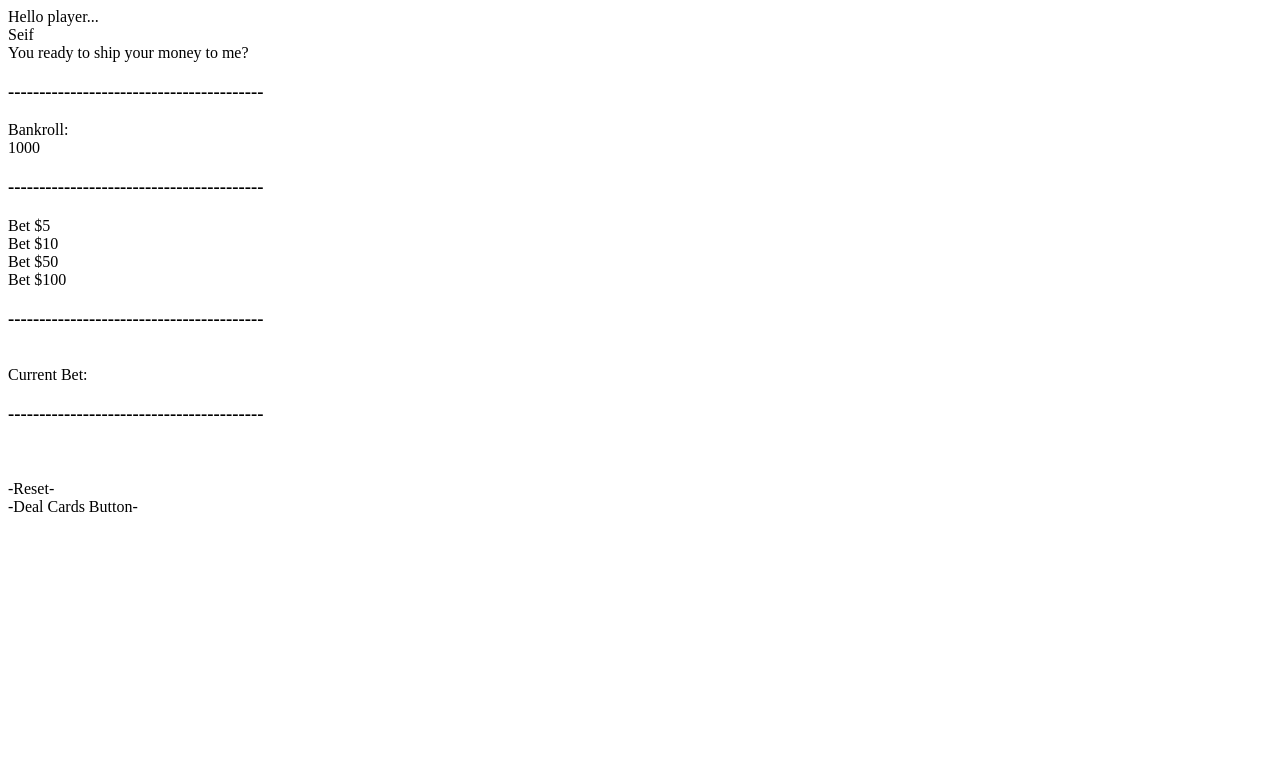
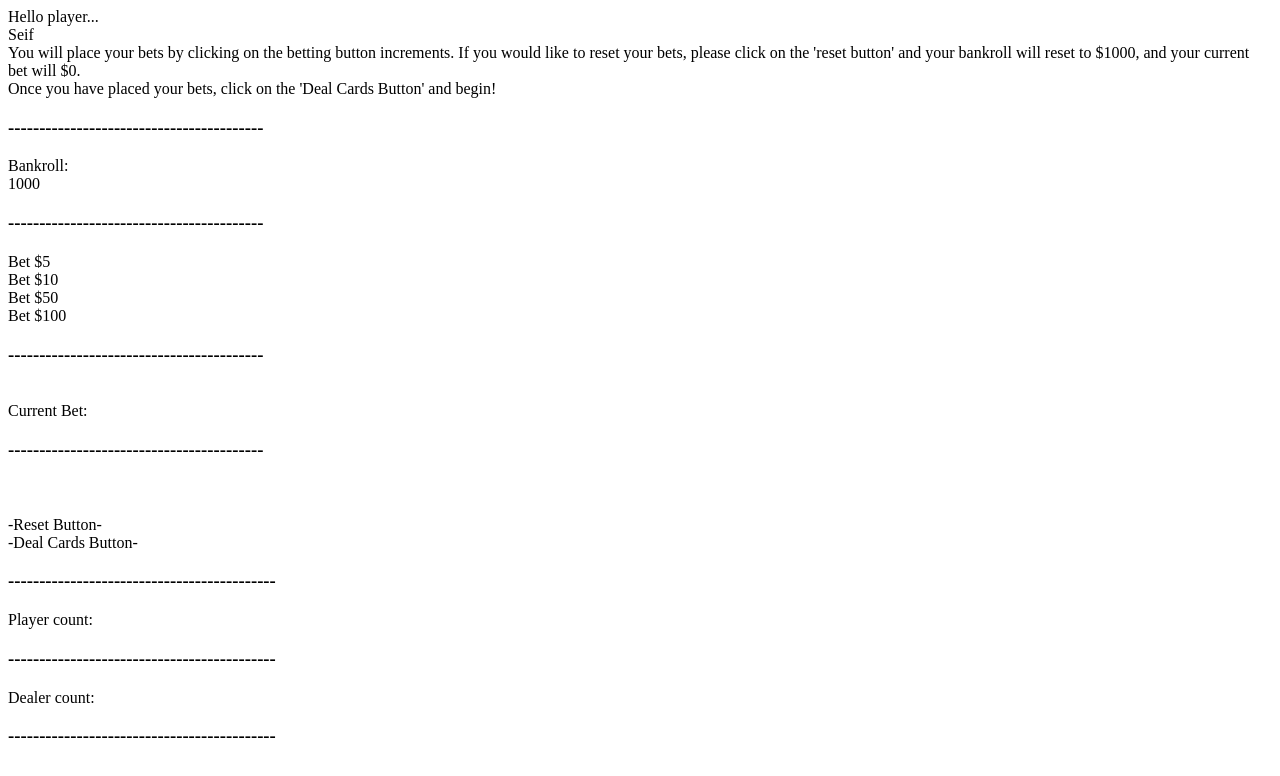
Before and after one commit to Dorani/BlackJack, a plain HTML site: page index.html in a window 1280 px wide. Drawn offline with nearby package versions, Linux system fonts and the light colour scheme.

Commit message:
added to html, struggling with my game function

```diff
--- a/app.js
+++ b/app.js
@@ -1,5 +1,8 @@
 var bankRoll = 1000;
 var currentBet = 0;
+var player = '';
+var dealer = '';
+
 
 
 
@@ -61,17 +64,19 @@ var currentBet = 0;
 		}
 		console.log(deckOfCards);
 
-
+//end of code dojo help
 
 		return shuffle(deckOfCards);
 	}
 myDeck = shuffle(myDeck);
 
 
-	function deal(){
-
-
-	}
+	// //function deal(){
+	// 	if (this.deckOfCards > 0)
+	// 		return this.deckOfCards.shift();
+	// }else {
+	// 	return null;
+	// }
 
 
 
--- a/index.html
+++ b/index.html
@@ -25,7 +25,7 @@ Hello player...
 
 <div id="name"></div>
 
-You ready to ship your money to me?
+You will place your bets by clicking on the betting button increments. If you would like to reset your bets, please click on the 'reset button' and your bankroll will reset to $1000, and your current bet will $0. <br>Once you have placed your bets, click on the 'Deal Cards Button' and begin!
 
 <br>
 <h3>-----------------------------------------</h3>
@@ -56,14 +56,19 @@ Bet $100
 <br>
 <br>
 <div id="reset-game" class="pointer">
--Reset-
+-Reset Button-
 </div>
 
 <div id="deal-cards" class="pointer">
 -Deal Cards Button-
 </div>
+<h3>-------------------------------------------</h3>
+</div>
+<div> Player count: </div>
+<h3>-------------------------------------------</h3>
+<div> Dealer count: </div>
+<h3>-------------------------------------------</h3>
 
-</div>
 <script src="https://ajax.googleapis.com/ajax/libs/jquery/1.12.0/jquery.min.js"></script>
  <script src="app.js"></script>
 
```
